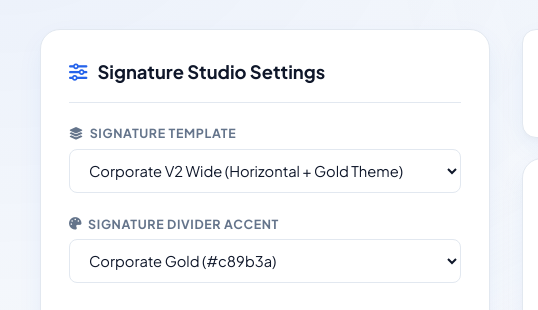
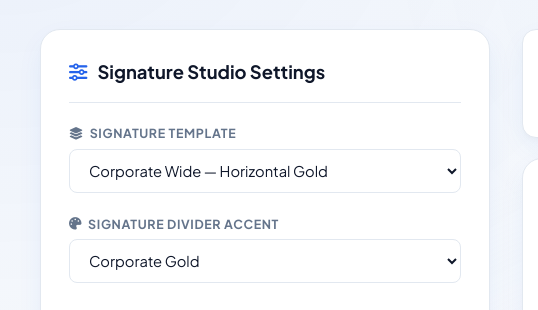
Before and after one commit to halonemuinai-sys/signature-mra, a website: page index.html in a window 1280 px wide. Shown: the part 79-389 px from the top of the page, 0-538 px from the left. Drawn offline with Linux system fonts and the light colour scheme.

Commit message:
Refactor template select option naming for clean, uniform corporate styling

```diff
--- a/index.html
+++ b/index.html
@@ -45,10 +45,10 @@
       <div class="form-group">
         <label for="template"><i class="fa-solid fa-layer-group"></i> Signature Template</label>
         <select id="template">
-          <option value="corporate_v2_wide" selected>Corporate V2 Wide (Horizontal + Gold Theme)</option>
-          <option value="corporate_v2">Corporate V2 (3-Column • 13 Logos)</option>
-          <option value="corporate_v1">Corporate V1 (3-Column • 17 Logos)</option>
-          <option value="corporate_v3">Corporate V3 (3-Column • Personal Details)</option>
+          <option value="corporate_v2_wide" selected>Corporate Wide — Horizontal Gold</option>
+          <option value="corporate_v2">Corporate V2 — 13 Brand</option>
+          <option value="corporate_v1">Corporate V1 — 17 Brand</option>
+          <option value="corporate_v3">Corporate V3 — Personal Detail</option>
         </select>
       </div>
 
@@ -56,7 +56,7 @@
       <div class="form-group">
         <label for="theme"><i class="fa-solid fa-palette"></i> Signature Divider Accent</label>
         <select id="theme">
-          <option value="gold" selected>Corporate Gold (#c89b3a)</option>
+          <option value="gold" selected>Corporate Gold</option>
           <option value="monochrome">Classic Monochrome</option>
         </select>
       </div>
```
